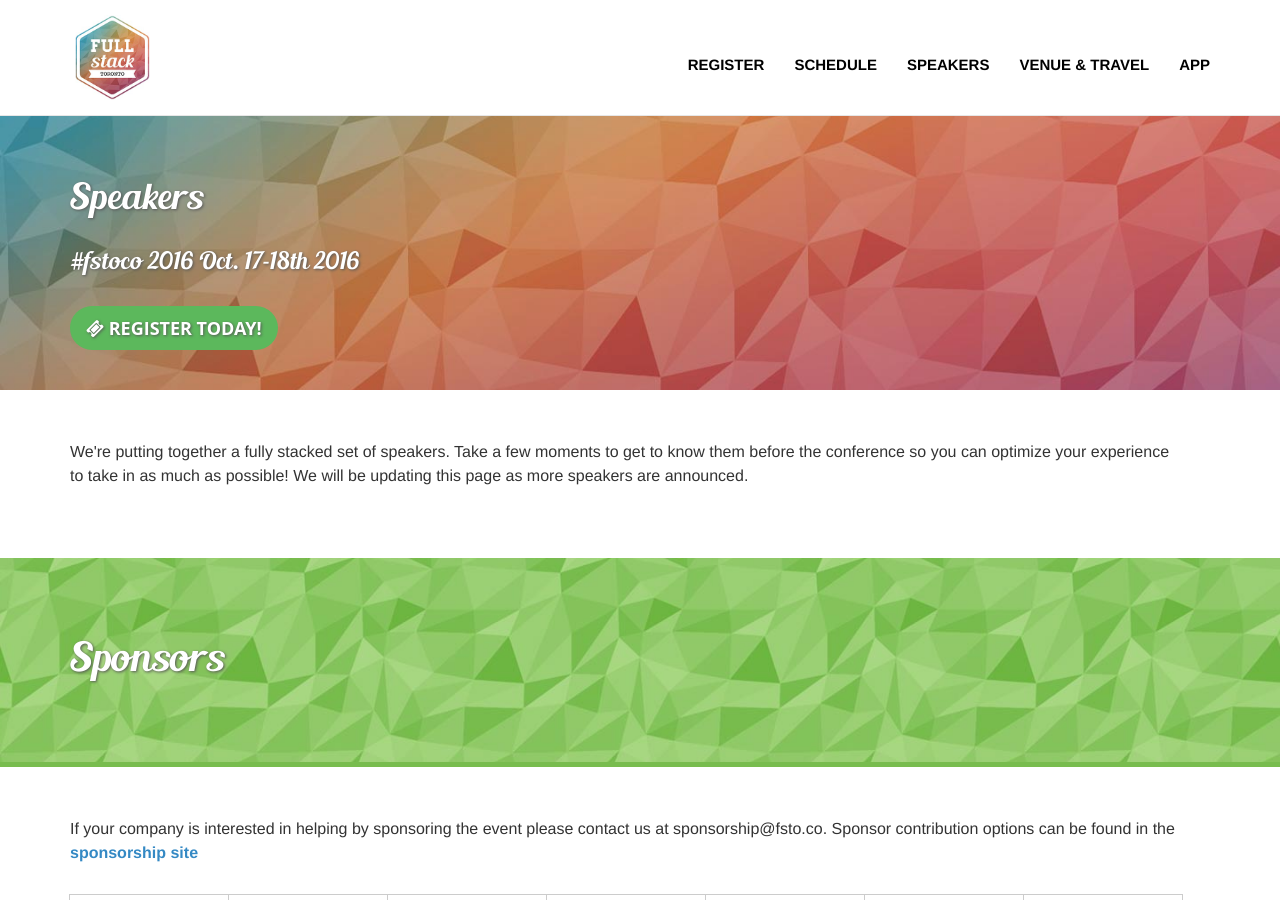
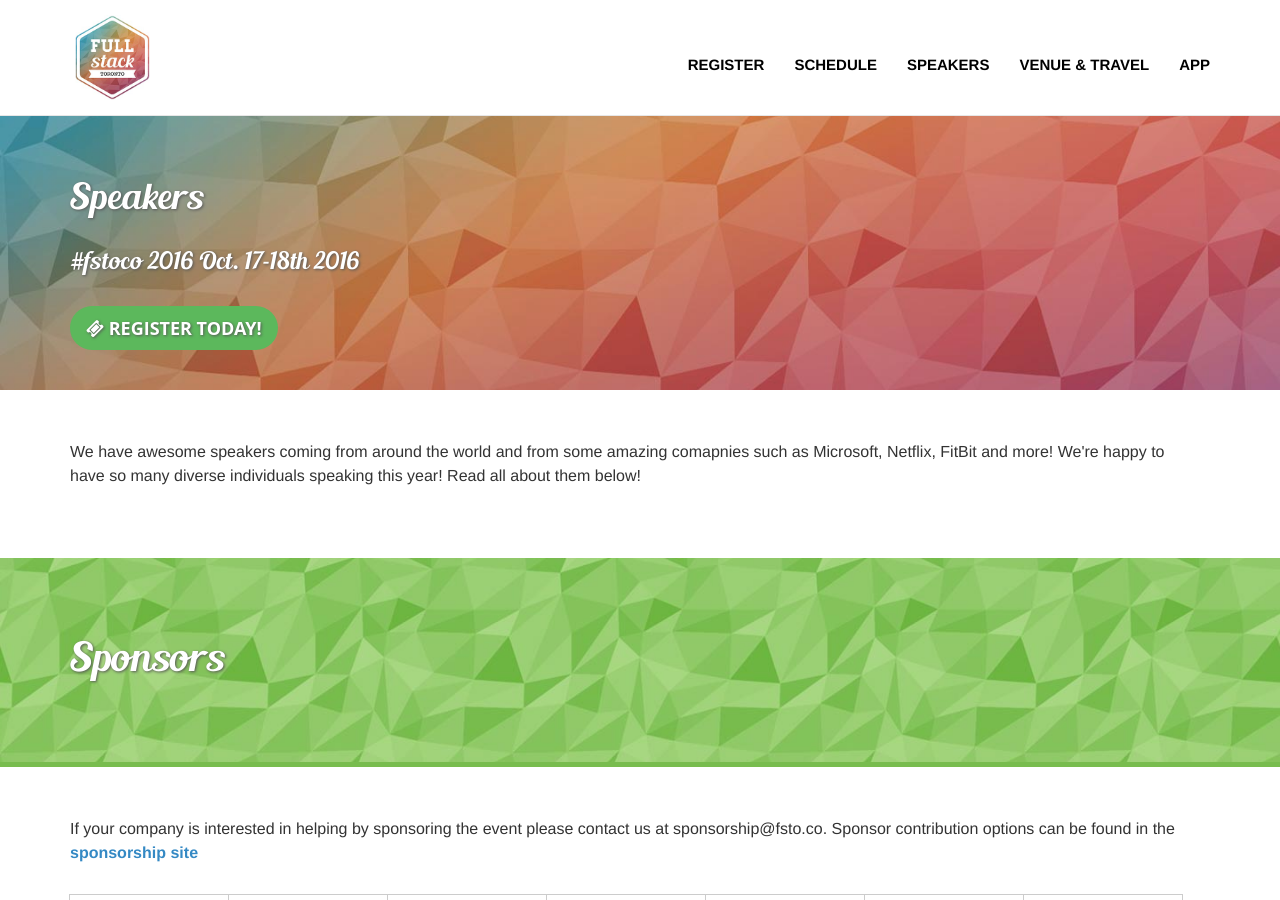
Before and after one commit to fullstackto/fstoco2016, a Jekyll site: the page built from speakers/index.html, in a window 1280 px wide and 900 px high. Built offline with Jekyll 4.4.1, drawn with Linux system fonts in a browser that asks for light colours.

Commit message:
copy updates

```diff
--- a/schedule/index.html
+++ b/schedule/index.html
@@ -10,7 +10,7 @@ js:
   <div class="container">
     <div class="row">
       <div class="col-md-12">
-        <p>Part of what makes #fstoco so great is our focus on content. Our schedule is designed to have something for everyone on a web team as well as immerse you in other parts of web teams you may not be familiary with. If your focuses is front-end you can also go be exposed to back-end, project or event ux, there is something for everyone! The schedule will slowly fill in as we find the best person and topic related to that slot's focus, we will announce all of the speakers on our twitter @fullstackto</p>
+        <p>Part of what makes #fstoco so great is our focus on content. Our schedule is designed to have something for everyone on a web team as well as immerse you in other parts of web teams you may not be familiary with. If your focuses is front-end you can also go be exposed to back-end, project or even ux, there is something for everyone! The schedule is subject to change without notice, in case of a discrepancy between the website and the app, the app is the most correct and up to date. Enjoy the great content we have for you!</p>
       </div>
     </div>
     <div class="day1">
--- a/speak/index.html
+++ b/speak/index.html
@@ -51,7 +51,7 @@ title: Speak
 				<ul>
 					<li>January 1st 2016 - CFP Opens</li>
 					<li>April 1st 2016 to July 31st - Select Sessions Announced</li>
-					<li>July 31st 2016 - CFP Closes</li>
+					<li>July 15th 2016 - CFP Closes</li>
 					<li>August 15th 2016 - All Sessions Announced</li>
 				</ul>
 			</div>
--- a/speakers/index.html
+++ b/speakers/index.html
@@ -8,7 +8,7 @@ js:
 <section id="speakers">
   <div class="container">
     <div class="row col-md-12">
-      <p>We're putting together a fully stacked set of speakers. Take a few moments to get to know them before the conference so you can optimize your experience to take in as much as possible! We will be updating this page as more speakers are announced.</p>
+      <p>We have awesome speakers coming from around the world and from some amazing comapnies such as Microsoft, Netflix, FitBit and more! We're happy to have so many diverse individuals speaking this year! Read all about them below!</p>
     </div>
     <div class="speakerBundle">
 
```
